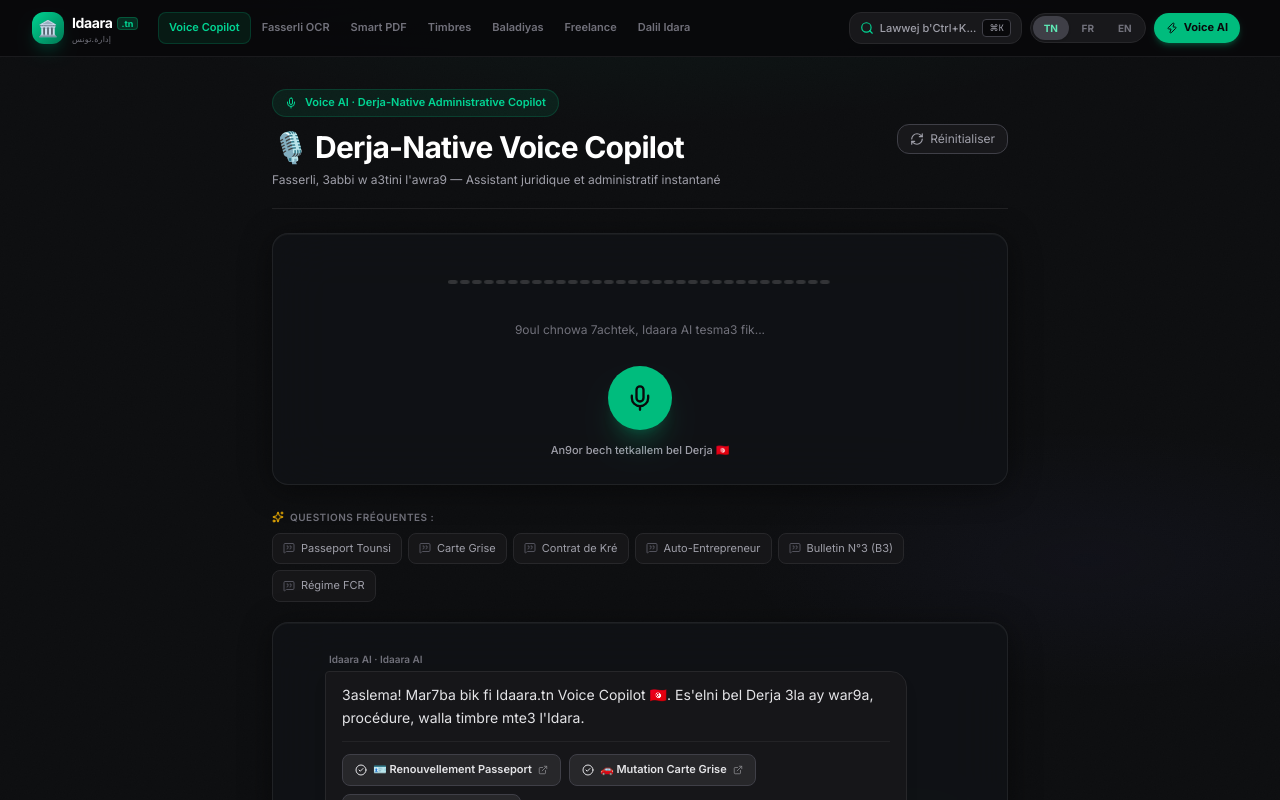
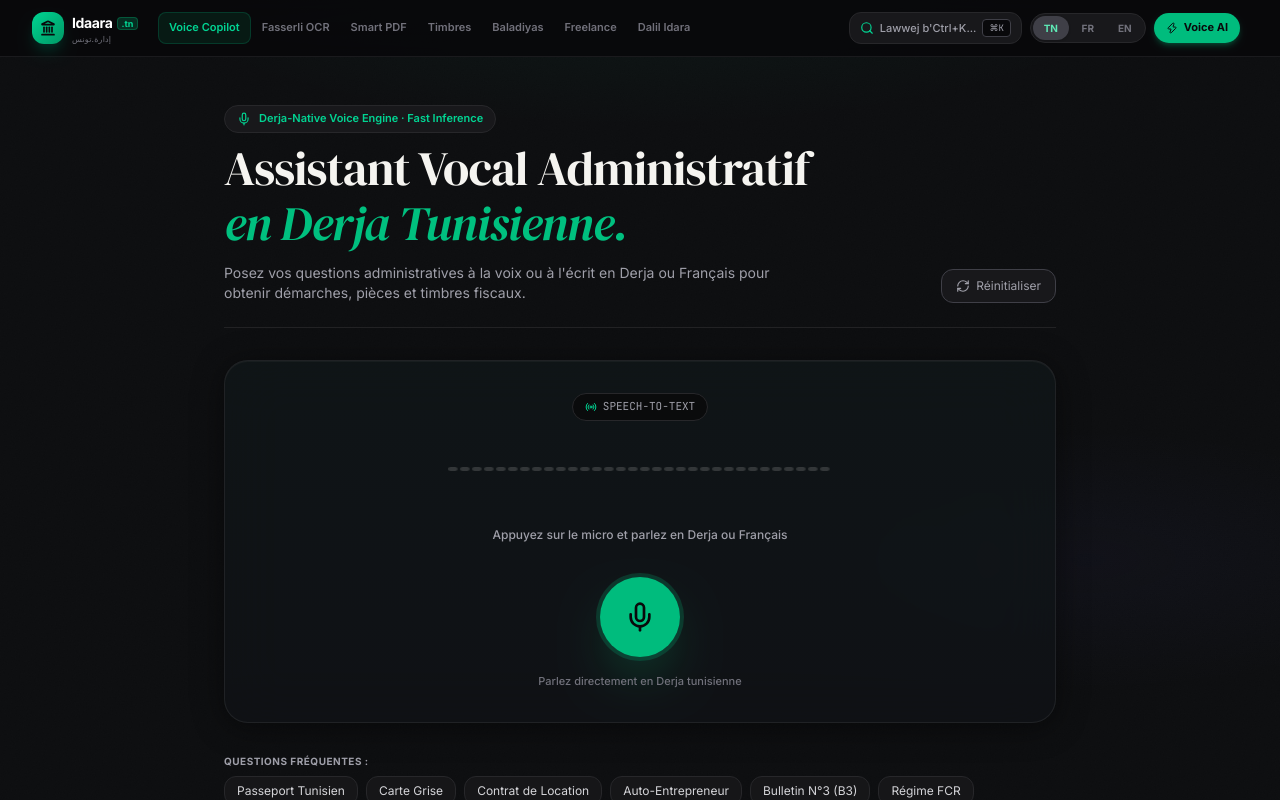
Before and after one commit to wacim-abdellli/idaara, a Next.js app: page /copilot in a window 1280 px wide. Shown: the top 800 px of the page. Built offline with nearby package versions, Linux system fonts and the light colour scheme.

Commit message:
design(copilot): bespoke acoustic recording studio console with editorial typography, vector icons, and clean prompt pills

```diff
--- a/src/app/copilot/page.tsx
+++ b/src/app/copilot/page.tsx
@@ -6,7 +6,7 @@ import { AudioRecorder } from '../../components/copilot/AudioRecorder';
 import { ChatMessage } from '../../components/copilot/ChatMessage';
 import { ChatMessage as ChatMessageType } from '../../types/chat';
 import { parseAndReason } from '../../lib/ai-engine';
-import { Send, Sparkles, RefreshCw, MessageSquareQuote, Mic } from 'lucide-react';
+import { Send, RefreshCw, Mic, Sparkles } from 'lucide-react';
 
 export default function CopilotPage() {
   const { t, locale } = useLocale();
@@ -16,12 +16,12 @@ export default function CopilotPage() {
       return "مرحباً بك في المساعد الصوتي لإدارة.تونس 🇹🇳. يمكنك التحدث أو الكتابة بالدارجة التونسية حول أي إجراء، وثيقة، أو استفسار إداري.";
     }
     if (locale === 'en') {
-      return "Welcome to Idaara.tn Voice Copilot 🇹🇳. Speak or type in Tunisian Derja, French, or English to ask about any administrative procedure, legal form, or stamp fees.";
+      return "Welcome to Idaara.tn Voice Copilot. Speak or type in Tunisian Derja, French, or English to ask about any administrative procedure, legal form, or stamp fees.";
     }
     if (locale === 'fr') {
-      return "Bienvenue sur le Voice Copilot Idaara.tn 🇹🇳. Posez toutes vos questions administratives en Derja ou Français (Passeport, Carte Grise, Contrat de bail, Patente...).";
+      return "Bienvenue sur le Voice Copilot Idaara.tn. Posez toutes vos questions administratives en Derja ou Français (Passeport, Carte Grise, Contrat de bail, Patente...).";
     }
-    return "3aslema! Mar7ba bik fi Idaara.tn Voice Copilot 🇹🇳. Es'elni bel Derja 3la ay war9a, procédure, walla timbre mte3 l'Idara.";
+    return "3aslema! Mar7ba bik fi Idaara.tn Voice Copilot. Es'elni bel Derja 3la ay war9a, procédure, walla timbre mte3 l'Idara.";
   };
 
   const [messages, setMessages] = useState<ChatMessageType[]>([
@@ -32,17 +32,17 @@ export default function CopilotPage() {
       timestamp: 'Idaara AI',
       actions: [
         {
-          label: { derja: '🪪 Renouvellement Passeport', fr: 'Renouvellement Passeport', ar: 'تجديد جواز السفر', en: 'Passport Renewal' },
+          label: { derja: 'Renouvellement Passeport', fr: 'Renouvellement Passeport', ar: 'تجديد جواز السفر', en: 'Passport Renewal' },
           type: 'procedure_link',
           payload: '/procedures/passeport-renouvellement',
         },
         {
-          label: { derja: '🚗 Mutation Carte Grise', fr: 'Mutation Carte Grise', ar: 'تحويل ملكية سيارة', en: 'Car Registration Transfer' },
+          label: { derja: 'Mutation Carte Grise', fr: 'Mutation Carte Grise', ar: 'تحويل ملكية سيارة', en: 'Car Registration Transfer' },
           type: 'procedure_link',
           payload: '/procedures/mutation-carte-grise',
         },
         {
-          label: { derja: '📝 Contrat de Bail PDF', fr: 'Contrat de Bail PDF', ar: 'عقد كراء PDF', en: 'Rental Contract PDF' },
+          label: { derja: 'Contrat de Bail PDF', fr: 'Contrat de Bail PDF', ar: 'عقد كراء PDF', en: 'Rental Contract PDF' },
           type: 'pdf_form',
           payload: '/documents/contrat-location',
         },
@@ -56,12 +56,12 @@ export default function CopilotPage() {
   const isFirstRender = useRef(true);
 
   const suggestedQuestions = [
-    { text: "Chnouwa lezemni bech n'badal el passeport mte3i?", label: "Passeport Tounsi" },
-    { text: "Chrit karhba jdid, kifech nbeddel el carte grise?", label: "Carte Grise" },
-    { text: "A3melli contrat kré sakani mrigel lel baladiya", label: "Contrat de Kré" },
-    { text: "Kifech n9ayed fi statut auto-entrepreneur 0.5%?", label: "Auto-Entrepreneur" },
-    { text: "Awra9 el B3 bita9at sawabi9 3adliya chnowa?", label: "Bulletin N°3 (B3)" },
-    { text: "Awra9 el FCR lel tounsiya fel kharej?", label: "Régime FCR" },
+    { text: "Chnouwa lezemni bech n'badal el passeport mte3i?", label: locale === 'ar' ? 'جواز السفر' : locale === 'en' ? 'Passport Renewal' : 'Passeport Tunisien' },
+    { text: "Chrit karhba jdid, kifech nbeddel el carte grise?", label: locale === 'ar' ? 'البطاقة الرمادية' : locale === 'en' ? 'Carte Grise' : 'Carte Grise' },
+    { text: "A3melli contrat kré sakani mrigel lel baladiya", label: locale === 'ar' ? 'عقد كراء' : locale === 'en' ? 'Rental Contract' : 'Contrat de Location' },
+    { text: "Kifech n9ayed fi statut auto-entrepreneur 0.5%?", label: locale === 'ar' ? 'المبادر الذاتي' : locale === 'en' ? 'Auto-Entrepreneur' : 'Auto-Entrepreneur' },
+    { text: "Awra9 el B3 bita9at sawabi9 3adliya chnowa?", label: locale === 'ar' ? 'بطاقة السوابق (B3)' : locale === 'en' ? 'Criminal Record (B3)' : 'Bulletin N°3 (B3)' },
+    { text: "Awra9 el FCR lel tounsiya fel kharej?", label: locale === 'ar' ? 'امتياز FCR' : locale === 'en' ? 'FCR Regime' : 'Régime FCR' },
   ];
 
   useEffect(() => {
@@ -122,79 +122,103 @@ export default function CopilotPage() {
     ]);
   };
 
+  const headlineMain =
+    locale === 'ar'
+      ? 'المساعد الصوتي الإداري'
+      : locale === 'en'
+      ? 'Derja Voice AI'
+      : 'Assistant Vocal Administratif';
+
+  const headlineAccent =
+    locale === 'ar'
+      ? 'بالدارجة التونسية.'
+      : locale === 'en'
+      ? 'Civic Copilot.'
+      : 'en Derja Tunisienne.';
+
+  const subtitle =
+    locale === 'ar'
+      ? 'تحدث أو اكتب بالدارجة أو الفرنسية للاستفسار عن أي إجراء أو وثيقة أو مصاريف التنابر الجبائية في ثوانٍ.'
+      : locale === 'en'
+      ? 'Speak or write in Tunisian Derja, French, or English to get instant civic procedures, required documents, and exact stamp fees.'
+      : "Posez vos questions administratives à la voix ou à l'écrit en Derja ou Français pour obtenir démarches, pièces et timbres fiscaux.";
+
   return (
-    <div className="max-w-3xl mx-auto px-4 py-8">
+    <div className="max-w-4xl mx-auto px-4 sm:px-6 lg:px-8 py-8 sm:py-12 space-y-8">
 
-      {/* Header */}
-      <div className="flex flex-col sm:flex-row sm:items-center justify-between gap-4 mb-6 pb-5 border-b border-zinc-800/80">
-        <div>
-          <div className="inline-flex items-center space-x-2 px-3 py-1 rounded-full bg-emerald-500/10 border border-emerald-500/20 text-emerald-400 text-[11px] font-semibold mb-3">
-            <Mic className="w-3 h-3" />
-            <span>
-              {locale === 'ar' ? 'المساعد الصوتي الإداري بالدارجة' : 'Voice AI · Derja-Native Administrative Copilot'}
+      {/* ── Editorial Header ── */}
+      <div className="flex flex-col sm:flex-row sm:items-end justify-between gap-4 pb-6 border-b border-zinc-800/80">
+        <div className="space-y-2">
+          <div className="inline-flex items-center space-x-2 rtl:space-x-reverse px-3 py-1 rounded-full bg-zinc-900 border border-zinc-800 text-[11px] font-semibold text-emerald-400">
+            <Mic className="w-3.5 h-3.5" />
+            <span>Derja-Native Voice Engine · Fast Inference</span>
+          </div>
+
+          <h1 className="leading-tight">
+            <span className="display-heading block text-3xl sm:text-5xl text-[#F5F4F0]">
+              {headlineMain}
             </span>
-          </div>
-          <h1 className="text-xl sm:text-3xl font-extrabold text-white tracking-tight leading-tight">
-            {locale === 'ar' ? '🎙️ المساعد الصوتي لإدارة.تونس' : '🎙️ Derja-Native Voice Copilot'}
+            <span
+              className="display-heading block text-3xl sm:text-5xl italic"
+              style={{ color: 'var(--stamp-green)' }}
+            >
+              {headlineAccent}
+            </span>
           </h1>
-          <p className="text-xs text-zinc-400 mt-1.5 max-w-xl">
-            {locale === 'ar'
-              ? 'فسّر، عمّر وخرّج أوراقك القانونية — مساعد إداري وقانوني فوري'
-              : locale === 'en'
-              ? 'Explain, fill and generate your legal papers — Instant civic & administrative AI assistant'
-              : locale === 'fr'
-              ? "Fasserli, 3abbi w a3tini l'awra9 — Assistant juridique et administratif instantané"
-              : "Fasserli, 3abbi w a3tini l'awra9 — Assistant juridique et administratif instantané"}
+
+          <p className="text-xs sm:text-sm text-zinc-400 max-w-xl pt-1">
+            {subtitle}
           </p>
         </div>
 
         <button
           onClick={handleResetChat}
-          className="flex items-center space-x-1.5 px-3 py-1.5 rounded-xl bg-zinc-900 hover:bg-zinc-800 border border-zinc-700 text-zinc-400 hover:text-zinc-200 text-xs transition-all self-start sm:self-auto shrink-0"
+          className="flex items-center space-x-1.5 rtl:space-x-reverse px-3.5 py-2 rounded-xl bg-zinc-900 hover:bg-zinc-800 border border-zinc-700 text-zinc-400 hover:text-zinc-200 text-xs transition-all self-start sm:self-auto shrink-0 cursor-pointer"
         >
           <RefreshCw className="w-3.5 h-3.5" />
           <span>{locale === 'ar' ? 'محادثة جديدة' : locale === 'en' ? 'Reset Chat' : 'Réinitialiser'}</span>
         </button>
       </div>
 
-      {/* Voice Recorder */}
-      <div className="mb-6">
+      {/* ── Acoustic Studio Recording Station ── */}
+      <div>
         <AudioRecorder
           onTranscript={(text) => handleSendMessage(text)}
           isProcessing={isProcessing}
         />
       </div>
 
-      {/* Suggested Quick Questions */}
-      <div className="mb-5">
-        <div className="flex items-center space-x-1.5 text-[10px] text-zinc-500 mb-2 font-semibold uppercase tracking-wider">
-          <Sparkles className="w-3 h-3 text-amber-400" />
-          <span>{locale === 'ar' ? 'أسئلة شائعة :' : locale === 'en' ? 'Frequent questions:' : 'Questions fréquentes :'}</span>
+      {/* ── Question Prompts Bar (No emoji clutter) ── */}
+      <div className="space-y-2">
+        <div className="flex items-center justify-between text-xs text-zinc-500">
+          <span className="text-[10px] font-bold uppercase tracking-wider text-zinc-400">
+            {locale === 'ar' ? 'استفسارات شائعة :' : locale === 'en' ? 'Frequent Questions:' : 'Questions fréquentes :'}
+          </span>
         </div>
-        <div className="flex flex-wrap gap-1.5">
+
+        <div className="flex flex-wrap gap-2">
           {suggestedQuestions.map((q, idx) => (
             <button
               key={idx}
               onClick={() => handleSendMessage(q.text)}
-              className="text-[11px] px-2.5 py-1.5 rounded-lg bg-zinc-900/80 hover:bg-zinc-800 text-zinc-400 hover:text-emerald-300 border border-zinc-800 hover:border-emerald-500/30 transition-all flex items-center space-x-1.5 rtl:space-x-reverse"
+              className="text-xs px-3 py-1.5 rounded-xl bg-zinc-900/80 hover:bg-zinc-800 text-zinc-300 hover:text-emerald-300 border border-zinc-800 hover:border-emerald-500/40 transition-all cursor-pointer"
             >
-              <MessageSquareQuote className="w-3 h-3 text-zinc-600 shrink-0" />
-              <span>{q.label}</span>
+              {q.label}
             </button>
           ))}
         </div>
       </div>
 
-      {/* Chat Messages Stream */}
+      {/* ── Chat Messages Console ── */}
       <div
         ref={chatContainerRef}
-        className="glass-panel rounded-2xl border border-zinc-800/80 p-4 min-h-[380px] max-h-[520px] overflow-y-auto mb-4 space-y-1"
+        className="glass-panel rounded-3xl border border-zinc-800/80 p-5 min-h-[380px] max-h-[520px] overflow-y-auto space-y-1"
       >
         {messages.map((msg) => (
           <ChatMessage key={msg.id} message={msg} />
         ))}
         {isProcessing && (
-          <div className="flex items-center space-x-2.5 text-xs text-emerald-400 my-3 px-2">
+          <div className="flex items-center space-x-2.5 rtl:space-x-reverse text-xs text-emerald-400 my-3 px-2">
             <div className="flex space-x-1">
               <span className="w-1.5 h-1.5 rounded-full bg-emerald-400 animate-bounce" style={{ animationDelay: '0ms' }} />
               <span className="w-1.5 h-1.5 rounded-full bg-emerald-400 animate-bounce" style={{ animationDelay: '150ms' }} />
@@ -207,7 +231,7 @@ export default function CopilotPage() {
         )}
       </div>
 
-      {/* Text Input */}
+      {/* ── Text Input Bar ── */}
       <form
         onSubmit={(e) => { e.preventDefault(); handleSendMessage(inputVal); }}
         className="flex items-center gap-2"
@@ -218,13 +242,13 @@ export default function CopilotPage() {
             value={inputVal}
             onChange={(e) => setInputVal(e.target.value)}
             placeholder={t('voiceSearchBarPlaceholder')}
-            className="w-full bg-zinc-900/80 border border-zinc-800 focus:border-emerald-500/60 rounded-xl px-4 py-3 text-sm text-zinc-100 placeholder-zinc-600 focus:outline-none focus:ring-1 focus:ring-emerald-500/40 transition-all"
+            className="w-full bg-zinc-900/90 border border-zinc-800 focus:border-emerald-500/60 rounded-2xl px-4 py-3.5 text-xs sm:text-sm text-zinc-100 placeholder-zinc-600 focus:outline-none focus:ring-1 focus:ring-emerald-500/40 transition-all"
           />
         </div>
         <button
           type="submit"
           disabled={!inputVal.trim() || isProcessing}
-          className="flex items-center justify-center w-11 h-11 rounded-xl bg-emerald-500 hover:bg-emerald-400 text-zinc-950 font-bold transition-all disabled:opacity-30 disabled:cursor-not-allowed shadow-md shadow-emerald-500/20 hover:scale-105 cursor-pointer"
+          className="flex items-center justify-center w-12 h-12 rounded-2xl bg-emerald-500 hover:bg-emerald-400 text-zinc-950 font-bold transition-all disabled:opacity-30 disabled:cursor-not-allowed shadow-md shadow-emerald-500/20 hover:scale-105 cursor-pointer shrink-0"
         >
           <Send className="w-4 h-4" />
         </button>
--- a/src/components/copilot/AudioRecorder.tsx
+++ b/src/components/copilot/AudioRecorder.tsx
@@ -1,7 +1,7 @@
 'use client';
 
-import React, { useState, useEffect } from 'react';
-import { Mic, MicOff, Loader2 } from 'lucide-react';
+import React, { useState } from 'react';
+import { Mic, MicOff, Loader2, Radio } from 'lucide-react';
 import { VoiceVisualizer } from './VoiceVisualizer';
 import { useLocale } from '../../context/LocaleContext';
 
@@ -35,7 +35,6 @@ export const AudioRecorder: React.FC<AudioRecorderProps> = ({
     setIsRecording(true);
     setInterimText(t('voiceListening'));
 
-    // Check if SpeechRecognition is available in browser
     const SpeechRecognition =
       (window as unknown as { SpeechRecognition?: unknown; webkitSpeechRecognition?: unknown })
         .SpeechRecognition ||
@@ -62,7 +61,6 @@ export const AudioRecorder: React.FC<AudioRecorderProps> = ({
         };
 
         recognition.onerror = () => {
-          // Fallback simulation on error/permission deny
           simulateDerjaVoiceInput();
         };
 
@@ -78,7 +76,6 @@ export const AudioRecorder: React.FC<AudioRecorderProps> = ({
       }
     }
 
-    // Fallback simulated natural Derja voice experience
     simulateDerjaVoiceInput();
   };
 
@@ -101,58 +98,103 @@ export const AudioRecorder: React.FC<AudioRecorderProps> = ({
     }, 80);
   };
 
+  const promptText =
+    isRecording
+      ? locale === 'ar'
+        ? 'جار الاستماع إلى صوتك بالدارجة...'
+        : locale === 'en'
+        ? 'Listening in Tunisian Derja...'
+        : 'Écoute active en Derja / Français...'
+      : isProcessing
+      ? locale === 'ar'
+        ? 'المساعد يحلل طلبك الإداري...'
+        : locale === 'en'
+        ? 'Idaara AI is analyzing your civic request...'
+        : "Idaara AI analyse votre demande..."
+      : locale === 'ar'
+      ? 'اضغط على الميكروفون وتكلم بالدارجة أو الفرنسية'
+      : locale === 'en'
+      ? 'Tap the microphone and speak naturally in Derja or English'
+      : 'Appuyez sur le micro et parlez en Derja ou Français';
+
+  const actionHint =
+    isRecording
+      ? locale === 'ar' ? 'انقر لإيقاف التسجيل' : locale === 'en' ? 'Tap to stop recording' : "Cliquez pour arrêter l'enregistrement"
+      : locale === 'ar' ? 'تحدث مباشرة بالدارجة التونسية' : locale === 'en' ? 'Speak directly in Tunisian Derja' : 'Parlez directement en Derja tunisienne';
+
   return (
-    <div className="flex flex-col items-center justify-center p-6 glass-panel rounded-2xl border border-zinc-800 relative overflow-hidden">
-      {/* Background glow when recording */}
-      {isRecording && (
-        <div className="absolute inset-0 bg-emerald-500/5 animate-pulse pointer-events-none" />
-      )}
+    <div className="glass-panel rounded-3xl p-6 sm:p-8 border border-zinc-800/80 relative overflow-hidden flex flex-col items-center justify-center text-center group">
+      {/* Ambient background aura */}
+      <div
+        className={`absolute inset-0 transition-opacity duration-700 pointer-events-none ${
+          isRecording
+            ? 'bg-gradient-to-b from-red-500/10 via-emerald-500/5 to-transparent opacity-100'
+            : isProcessing
+            ? 'bg-gradient-to-b from-emerald-500/10 via-zinc-900/50 to-transparent opacity-100'
+            : 'bg-gradient-to-b from-emerald-500/5 to-transparent opacity-40'
+        }`}
+      />
 
-      {/* Waveform Visualizer */}
-      <div className="w-full mb-4">
-        <VoiceVisualizer isActive={isRecording || isProcessing} />
+      {/* Top Status Pill */}
+      <div className="inline-flex items-center space-x-1.5 rtl:space-x-reverse px-3 py-1 rounded-full bg-zinc-950/80 border border-zinc-800 text-[11px] font-mono text-zinc-400 mb-6 z-10">
+        <Radio className={`w-3 h-3 ${isRecording ? 'text-red-400 animate-pulse' : 'text-emerald-400'}`} />
+        <span>{isRecording ? 'LIVE AUDIO' : 'SPEECH-TO-TEXT'}</span>
       </div>
 
-      {/* Interim Speech Transcript */}
-      <div className="min-h-[28px] mb-4 text-center px-4">
-        {isRecording ? (
-          <p className="text-emerald-400 text-sm font-medium animate-pulse">
+      {/* Dynamic Waveform Visualizer */}
+      <div className="w-full max-w-md mb-6 z-10">
+        <VoiceVisualizer
+          isActive={isRecording || isProcessing}
+          color={isRecording ? '#EF4444' : '#00C07F'}
+        />
+      </div>
+
+      {/* Speech Transcript or Prompt */}
+      <div className="min-h-[36px] max-w-md mb-6 flex items-center justify-center px-4 z-10">
+        {isRecording && interimText ? (
+          <p className="text-emerald-300 font-semibold text-sm animate-pulse tracking-wide">
             "{interimText}"
           </p>
         ) : isProcessing ? (
-          <div className="flex items-center space-x-2 text-zinc-400 text-sm">
-            <Loader2 className="w-4 h-4 animate-spin text-emerald-400" />
-            <span>Idaara AI 9a3da t'khammem...</span>
+          <div className="flex items-center space-x-2 rtl:space-x-reverse text-emerald-400 text-xs font-semibold">
+            <Loader2 className="w-4 h-4 animate-spin shrink-0" />
+            <span>{promptText}</span>
           </div>
         ) : (
-          <p className="text-zinc-500 text-xs">
-            {t('voiceActivePrompt')}
+          <p className="text-zinc-400 text-xs leading-relaxed font-medium">
+            {promptText}
           </p>
         )}
       </div>
 
-      {/* Main Microphone Button */}
+      {/* Tactical Center Microphone Trigger */}
+      <div className="relative z-10">
+        {isRecording && (
+          <div className="absolute inset-0 rounded-full bg-red-500/20 animate-ping pointer-events-none" />
+        )}
+
         <button
           onClick={toggleRecording}
           disabled={isProcessing}
           aria-label="Toggle voice recording"
-        className={`relative flex items-center justify-center w-16 h-16 rounded-full transition-all duration-300 shadow-xl ${
+          className={`relative flex items-center justify-center w-18 h-18 sm:w-20 sm:h-20 rounded-full transition-all duration-300 shadow-2xl cursor-pointer ${
             isRecording
-            ? 'bg-red-500 hover:bg-red-600 text-white animate-pulse-ring'
-            : 'bg-emerald-500 hover:bg-emerald-400 text-zinc-950 hover:scale-105 shadow-emerald-500/20'
-        } ${isProcessing ? 'opacity-50 cursor-not-allowed' : ''}`}
+              ? 'bg-red-500 hover:bg-red-600 text-white shadow-red-500/40 scale-105 ring-4 ring-red-500/30'
+              : 'bg-emerald-500 hover:bg-emerald-400 text-zinc-950 hover:scale-105 shadow-emerald-500/30 ring-4 ring-emerald-500/20'
+          } ${isProcessing ? 'opacity-40 cursor-not-allowed' : ''}`}
         >
           {isRecording ? (
-          <MicOff className="w-7 h-7" />
+            <MicOff className="w-8 h-8" />
           ) : isProcessing ? (
-          <Loader2 className="w-7 h-7 animate-spin" />
+            <Loader2 className="w-8 h-8 animate-spin" />
           ) : (
-          <Mic className="w-7 h-7" />
+            <Mic className="w-8 h-8" />
           )}
         </button>
+      </div>
 
-      <span className="text-[11px] text-zinc-400 font-medium mt-3">
-        {isRecording ? 'An9or bech t9oss el tesjil' : 'An9or bech tetkallem bel Derja 🇹🇳'}
+      <span className="text-[11px] text-zinc-500 font-medium mt-4 z-10">
+        {actionHint}
       </span>
     </div>
   );
--- a/src/components/layout/Navbar.tsx
+++ b/src/components/layout/Navbar.tsx
@@ -5,7 +5,7 @@ import Link from 'next/link';
 import { usePathname } from 'next/navigation';
 import { useLocale } from '../../context/LocaleContext';
 import { LanguageSwitcher } from './LanguageSwitcher';
-import { Mic, FileSearch, FileText, Calculator, MapPin, Rocket, BookOpen, Menu, X, Zap, Search } from 'lucide-react';
+import { Mic, FileSearch, FileText, Calculator, MapPin, Rocket, BookOpen, Menu, X, Zap, Search, Landmark } from 'lucide-react';
 
 const NAV_LINKS = [
   { href: '/copilot',    tKey: 'copilotNav',    icon: Mic },
@@ -37,8 +37,8 @@ export const Navbar: React.FC = () => {
 
           {/* ── Brand logo — fixed width, never reflows ── */}
           <Link href="/" className="flex items-center space-x-2 group shrink-0 min-w-0" style={{ width: 110 }}>
-            <div className="w-8 h-8 rounded-xl bg-gradient-to-br from-emerald-400 to-emerald-700 flex items-center justify-center shadow-lg shadow-emerald-950 group-hover:scale-105 transition-transform shrink-0">
-              <span className="text-base leading-none">🏛️</span>
+            <div className="w-8 h-8 rounded-xl bg-gradient-to-br from-emerald-400 to-emerald-600 flex items-center justify-center shadow-lg shadow-emerald-950 group-hover:scale-105 transition-transform shrink-0">
+              <Landmark className="w-4 h-4 text-zinc-950 stroke-[2.5]" />
             </div>
             <div className="flex flex-col leading-none min-w-0">
               <div className="flex items-center space-x-1">
```
Also changed, not shown: src/components/copilot/ChatMessage.tsx (+6 -6 lines). Lines whose indentation alone changed are shown as unchanged.
